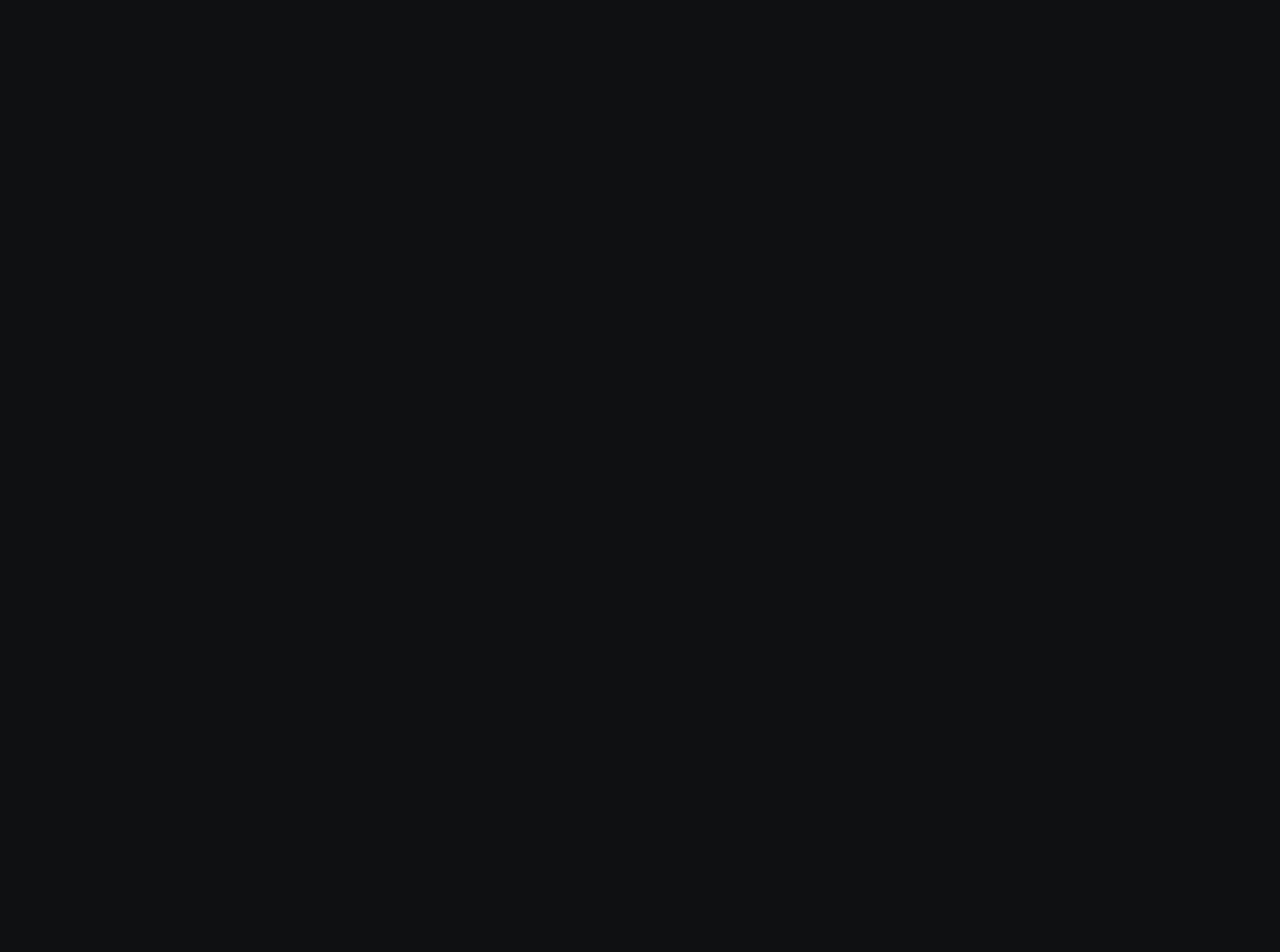
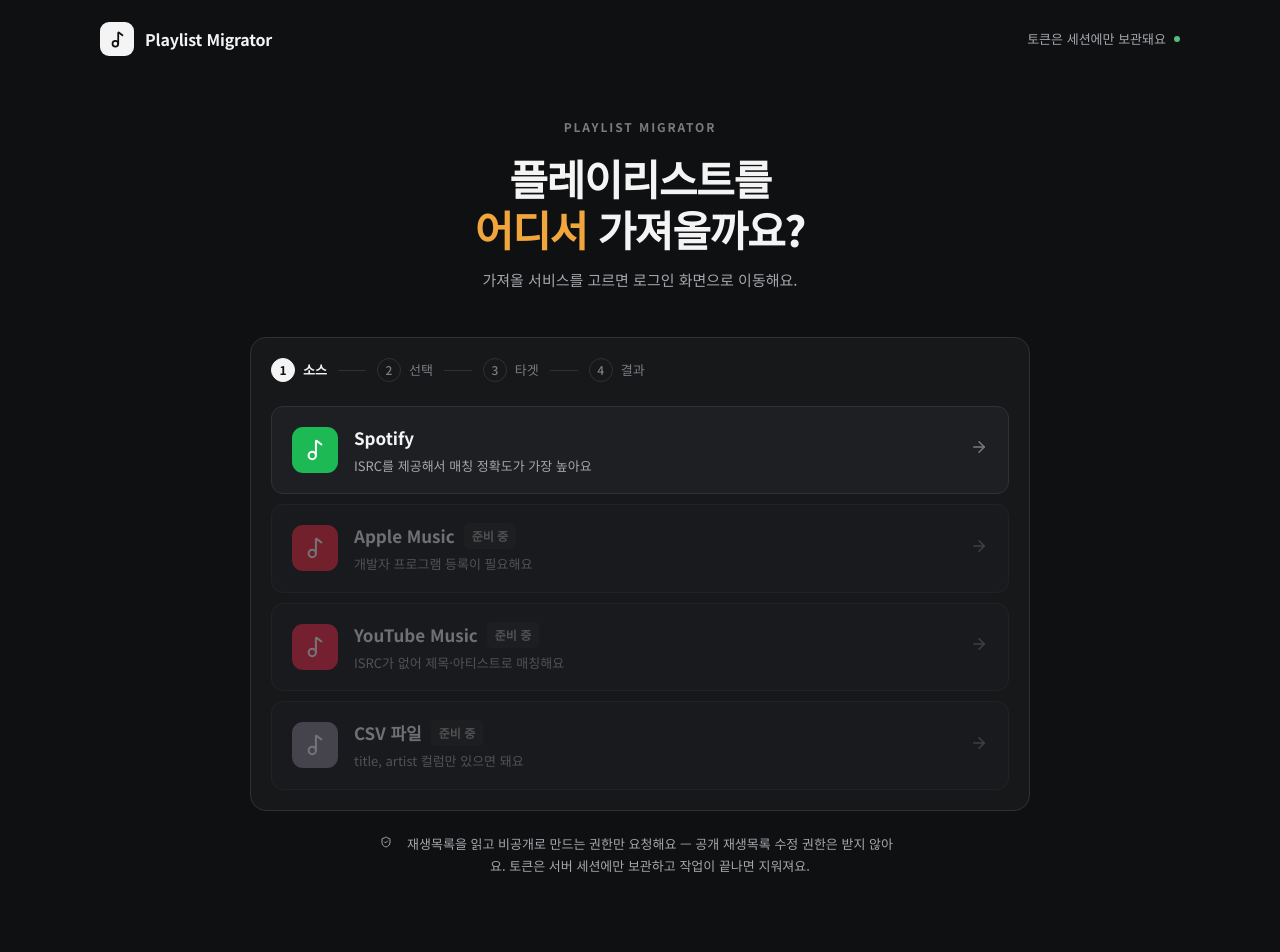
Before and after one commit to kimjihwan8/playlist-migration, a React (Vite) app in the folder apps/web/: page / in a window 1280 px wide. Before the commit this address had no page. Shown: the top 952 px of the page. Before the commit the page ends 800 px from the top, so only its background shows below. Built offline with nearby package versions, Linux system fonts and the light colour scheme.

Commit message:
feat: 소스 플랫폼 선택 화면 추가

```diff
--- a/apps/web/src/App.tsx
+++ b/apps/web/src/App.tsx
@@ -1,11 +1,14 @@
-import { BrowserRouter, Routes } from 'react-router'
+import { BrowserRouter, Route, Routes } from 'react-router'
 import { TransferProvider } from './lib/transfer-store'
+import { SelectSourceScreen } from './features/source-platform/SelectSourceScreen'
 
 export function App() {
   return (
     <BrowserRouter>
       <TransferProvider>
-        <Routes />
+        <Routes>
+          <Route path="/" element={<SelectSourceScreen />} />
+        </Routes>
       </TransferProvider>
     </BrowserRouter>
   )
--- /dev/null
+++ b/apps/web/src/features/source-platform/SelectSourceScreen.tsx
@@ -0,0 +1,70 @@
+import { useState } from 'react'
+import { useNavigate } from 'react-router'
+import { ShieldCheck } from 'lucide-react'
+import { TopBar } from '../../components/TopBar'
+import { Footer } from '../../components/Footer'
+import { Stepper } from '../../components/Stepper'
+import { PlatformCard } from '../../components/PlatformCard'
+import { PLATFORMS, type PlatformId } from '../../lib/platforms'
+import { connectPlatform } from '../../lib/api-client'
+import { useTransfer } from '../../lib/transfer-store'
+
+export function SelectSourceScreen() {
+  const navigate = useNavigate()
+  const { set, reset } = useTransfer()
+  const [connecting, setConnecting] = useState<PlatformId | null>(null)
+
+  const pick = async (id: PlatformId) => {
+    reset()
+    setConnecting(id)
+    try {
+      // 실연동에서는 여기서 브라우저가 Spotify 승인 화면으로 떠나고,
+      // 콜백이 세션을 심은 뒤 /source 로 되돌려보낸다.
+      const account = await connectPlatform(id, 'source')
+      set({ sourcePlatform: id, sourceAccount: account })
+      navigate('/source')
+    } finally {
+      setConnecting(null)
+    }
+  }
+
+  return (
+    <div className="screen-shell">
+      <TopBar />
+
+      <main className="page-main">
+        <div className="intro">
+          <div className="eyebrow">PLAYLIST MIGRATOR</div>
+          <h1>
+            플레이리스트를
+            <br />
+            <em>어디서</em> 가져올까요?
+          </h1>
+          <p>가져올 서비스를 고르면 로그인 화면으로 이동해요.</p>
+        </div>
+
+        <div className="card" style={{ marginTop: 44, padding: 20 }}>
+          <Stepper current="소스" />
+
+          <div className="platform-list">
+            {PLATFORMS.filter((p) => p.roles.includes('source')).map((platform) => (
+              <PlatformCard
+                key={platform.id}
+                platform={platform}
+                state={connecting === platform.id ? 'connecting' : 'idle'}
+                onClick={() => pick(platform.id)}
+              />
+            ))}
+          </div>
+        </div>
+
+        <p className="scope-note">
+          <ShieldCheck size={12} /> 재생목록을 읽고 비공개로 만드는 권한만 요청해요 — 공개
+          재생목록 수정 권한은 받지 않아요. 토큰은 서버 세션에만 보관하고 작업이 끝나면 지워져요.
+        </p>
+      </main>
+
+      <Footer />
+    </div>
+  )
+}
```
